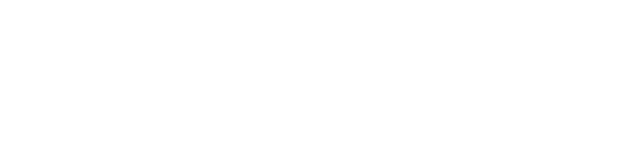
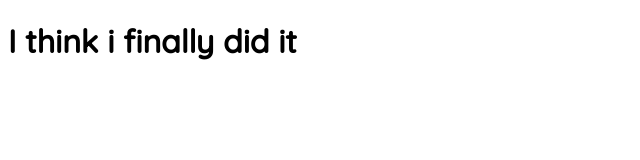
Before and after one commit to htmlsssfda/WebsiteByCanshark, a plain HTML site: page index.html in a window 1280 px wide. Shown: the whole page, without its empty margins (0-640 px from the left). Drawn offline with Linux system fonts and the light colour scheme.

Commit message:
更新內容

```diff
--- a/index.html
+++ b/index.html
@@ -9,6 +9,7 @@
   <title>Relax-Island/休憩島 - 建築玩家最愛的伺服器</title>
 </head>
 <body>
+  <h1>I think i finally did it</h1>
   <script src="script.js"></script>
 </body>
 </html>
```
Also changed, not shown: 1 other file.
